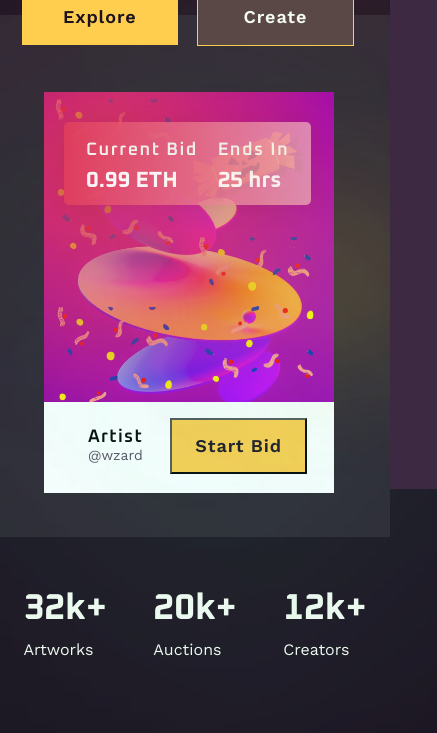
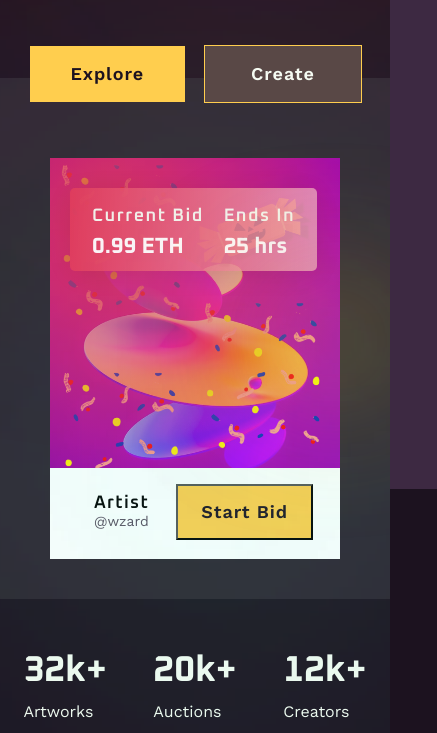
Before and after one commit to bamaboy93/nft, a plain HTML site: page index.html in a window 390 px wide. Shown: the part 355-1088 px from the top of the page, 437 px wide, since content can reach past the window. Drawn offline with nearby package versions, Linux system fonts and the light colour scheme.

Commit message:
mobile scss marks

```diff
--- a/index.html
+++ b/index.html
@@ -77,7 +77,7 @@
 
     <main>
       <!-- Hero -->
-      <div class="hero">
+      <div class="hero container">
         <div class="hero__wrapper">
           <h1 class="hero__title">
             Explore, Buy and Sell the
@@ -92,7 +92,9 @@
         </div>
       </div>
       <div class="card-wrapper">
-        <article class="card">
+        <div class="container">
+          <article class="article">
+            <div class="card">
               <div class="card__box">
                 <div>
                   <h3 class="card__title">Current bid</h3>
@@ -103,7 +105,7 @@
                   <p class="card__desc">25 hrs</p>
                 </div>
               </div>
-        </article>
+            </div>
             <div class="postcard__box">
               <div>
                 <h3 class="postcard__title">Artist</h3>
@@ -112,6 +114,8 @@
               <button class="button button--inverse postcard__button">
                 Start Bid
               </button>
+            </div>
+          </article>
         </div>
       </div>
       <!-- About Us -->
@@ -611,6 +615,7 @@
       </section>
     </main>
     <!-- Footer -->
+    <div class="footer__overlay">
       <footer class="footer container">
         <img
           class="footer__logo"
@@ -620,8 +625,8 @@
           height="112"
         />
         <p class="footer__desc">
-        Nec, enim sed lacus, magna pharetra. Phasellus tincidunt nulla pharetra
-        gravida est.
+          Nec, enim sed lacus, magna pharetra. Phasellus tincidunt nulla
+          pharetra gravida est.
         </p>
         <div class="footer__actions">
           <div class="aboutus">
@@ -687,6 +692,7 @@
         </ul>
         <p class="footer__rights">All rights reserved@2022</p>
       </footer>
+    </div>
     <script
       defer
       src="https://cdnjs.cloudflare.com/ajax/libs/body-scroll-lock/3.1.5/bodyScrollLock.min.js"
--- a/sass/partials/__footer.scss
+++ b/sass/partials/__footer.scss
@@ -1,4 +1,4 @@
-.footer {
+.footer__overlay {
   padding-top: 60px;
   padding-bottom: 10px;
   text-align: center;
--- a/sass/partials/_hero.scss
+++ b/sass/partials/_hero.scss
@@ -1,11 +1,11 @@
 // TOP
-.hero__wrapper {
-  padding-top: 52px;
-  padding-bottom: 83px;
+.hero {
+  position: relative;
   text-align: center;
   &::before {
     position: absolute;
     top: 10%;
+    right: 0;
     content: " ";
     width: 242px;
     height: 123px;
@@ -15,12 +15,18 @@
   &::after {
     position: absolute;
     top: 10%;
+    right: 0;
     content: " ";
     width: 214px;
     height: 109px;
     background: #d53d5c;
     filter: blur(225px);
   }
+}
+.hero__wrapper {
+  padding-top: 52px;
+  padding-bottom: 83px;
+  text-align: center;
 }
 
 .hero__title {
@@ -34,17 +40,14 @@
 }
 
 // MIDDLE
-.hero {
-  position: relative;
 
-  text-align: center;
-}
 .hero__buttons {
-  z-index: 67;
   position: absolute;
+  top: 90%;
+  left: 0;
   padding: 0 22px;
   display: flex;
-  top: 90%;
+  z-index: 67;
 }
 
 .hero__button--inverse {
@@ -64,7 +67,8 @@
 // BOTTOM
 .card-wrapper {
   position: relative;
-  padding: 77px 44px 44px 44px;
+  padding-top: 80px;
+  padding-bottom: 40px;
   background: rgba(79, 70, 78, 0.35);
 
   &::before {
@@ -91,7 +95,9 @@
     filter: blur(225px);
   }
 }
-
+.article {
+  padding: 0 26.5px;
+}
 .card {
   width: 290px;
   padding: 30px 20px 197px 20px;
```
Also changed, not shown: css/main.css, css/main.min.css, 2 other files. Lines whose indentation alone changed are shown as unchanged.
